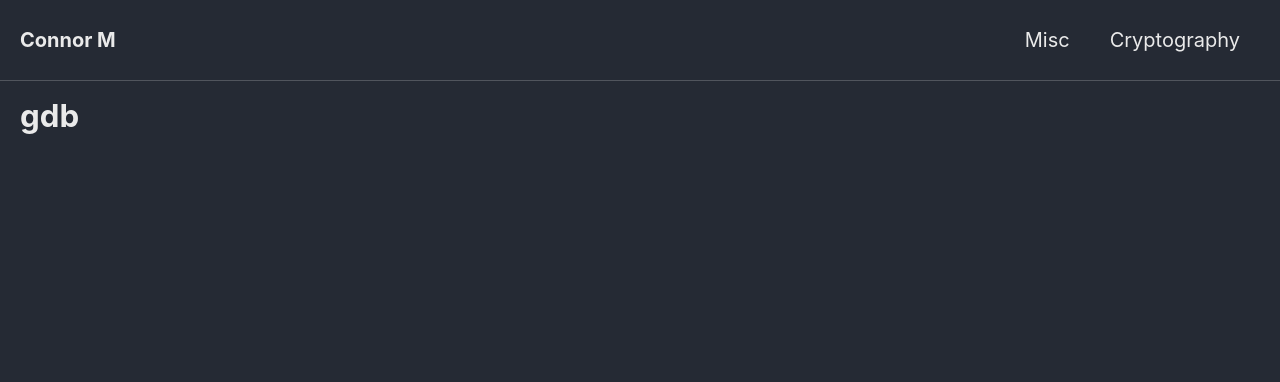
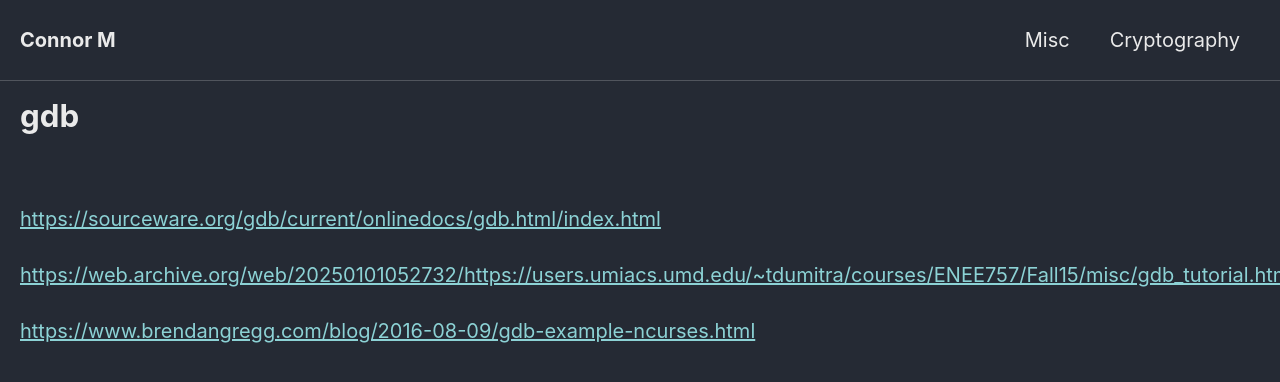
Before and after one commit to Connor-McCartney/Connor-McCartney.github.io, a Jekyll site: the page built from _pages/misc/gdb.md, in a window 1280 px wide. Shown: the top 382 px of the page. Built offline with Jekyll 4.4.1, drawn with Linux system fonts in a browser that asks for light colours; cached includes are drawn as plain includes.

Commit message:
Update gdb.md

```diff
--- a/_pages/misc/gdb.md
+++ b/_pages/misc/gdb.md
@@ -4,3 +4,11 @@ title: gdb
 ---
 
 <br>
+
+
+
+<https://sourceware.org/gdb/current/onlinedocs/gdb.html/index.html>
+
+<https://web.archive.org/web/20250101052732/https://users.umiacs.umd.edu/~tdumitra/courses/ENEE757/Fall15/misc/gdb_tutorial.html>
+
+<https://www.brendangregg.com/blog/2016-08-09/gdb-example-ncurses.html>
```
